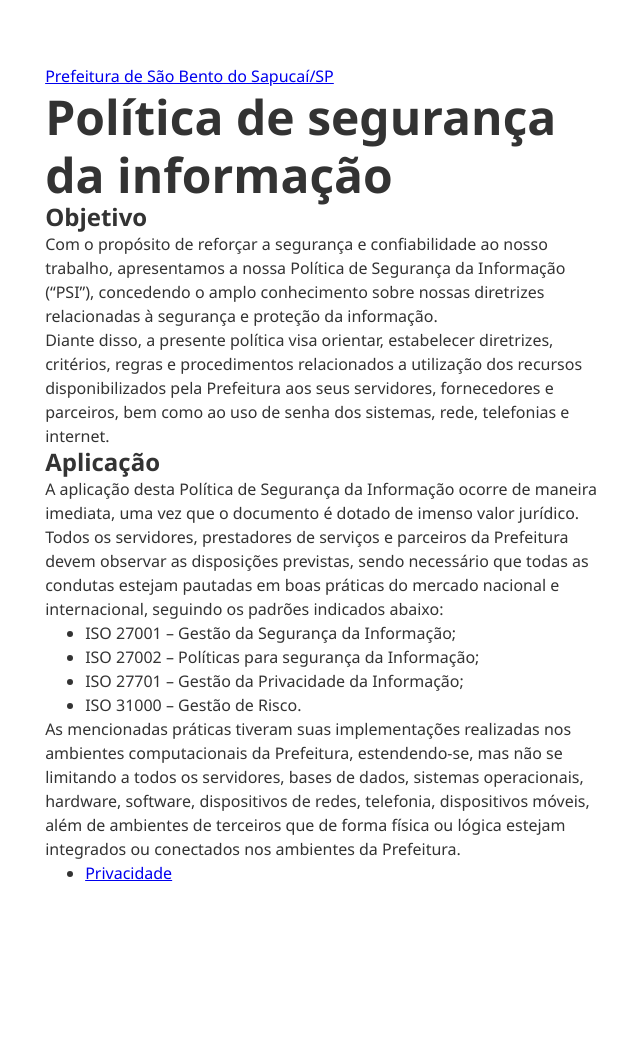
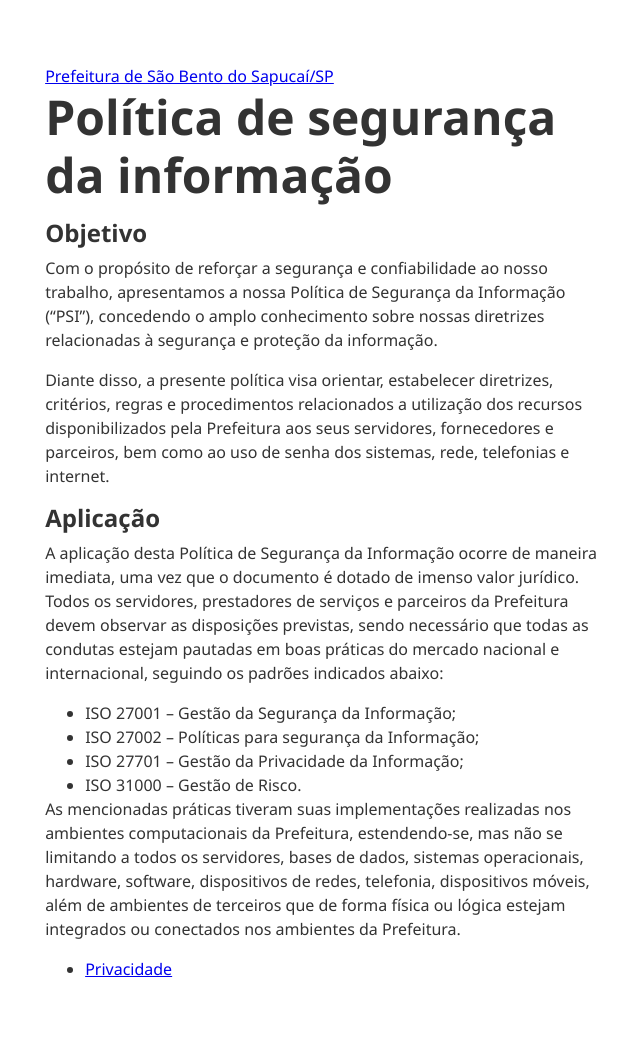
Before and after one commit to pmsbs/pmsbs.github.io, a Jekyll site: the page built from index.md, in a window 1280 px wide. Shown: the whole page, without its empty margins (318-958 px from the left). Built offline with Jekyll 4.4.1, drawn with Linux system fonts in a browser that asks for light colours; before the commit the page ends 949 px from its top, so only the background shows below that.

Commit message:
Add margins to page component

```diff
--- a/_sass/page.scss
+++ b/_sass/page.scss
@@ -9,4 +9,16 @@
     margin-left: auto;
     margin-right: auto;
   }
+
+  h1 {
+    margin-bottom: 1rem;
+  }
+
+  h2 {
+    margin-bottom: 0.5rem;
+  }
+
+  p {
+    margin-bottom: 1rem;
+  }
 }
```
